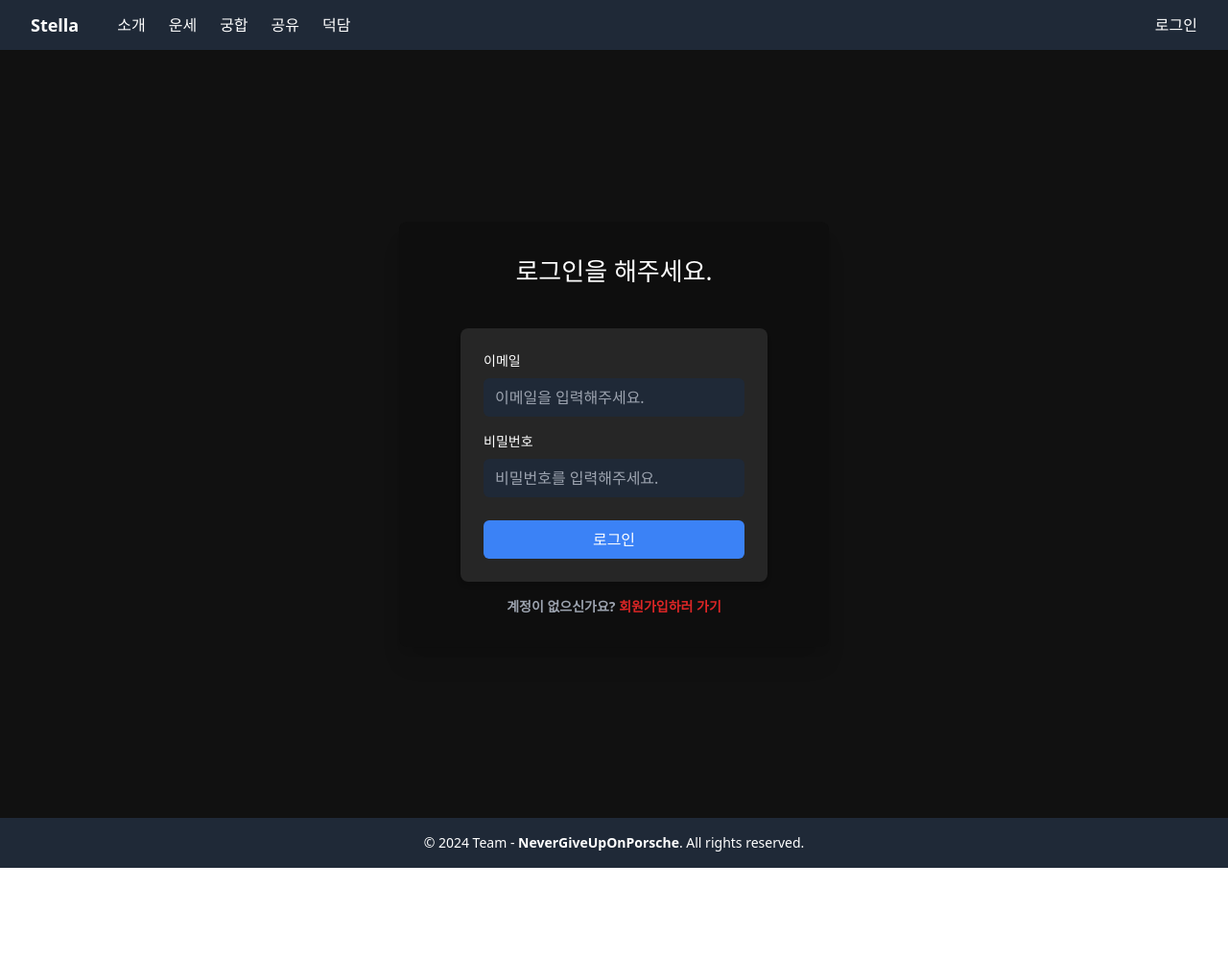
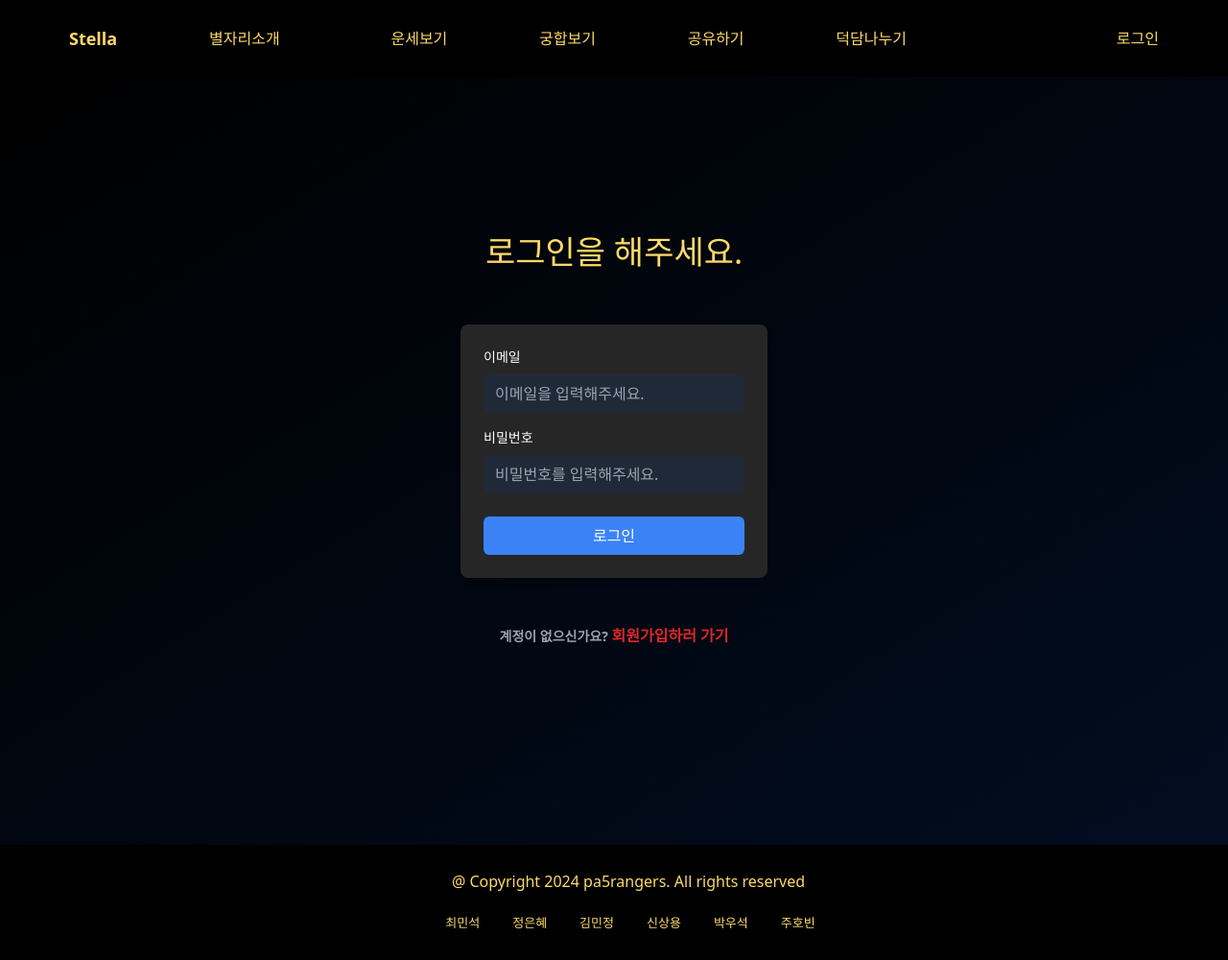
Before and after one commit to Noonsae/Horoscope-Project, a Next.js app: page /sign-in in a window 1280 px wide. Shown: the whole page at 96% size. Before the commit the page ends 904 px from the top, so only its background shows below. Built offline with nearby package versions, Linux system fonts and the light colour scheme; no server answers.

Commit message:
feat : header & footer css

```diff
--- a/src/app/(auth)/sign-in/page.tsx
+++ b/src/app/(auth)/sign-in/page.tsx
@@ -3,13 +3,13 @@ import SignInForm from './_components/SignInForm';
 
 const SignInPage: React.FC = () => {
   return (
-    <div className="flex flex-col items-center justify-center w-full min-h-screen bg-[#111]">
-      <div className="w-full max-w-md p-8 rounded-lg shadow-xl bg-[#0e0e0e]">
-        <h1 className='text-white text-center mb-10 text-[26px]'>로그인을 해주세요.</h1>
+    <div className="flex flex-col items-center justify-center w-full min-h-screen bg-gradient">
+      <div className="-mt-[50px]">
+        <h1 className="text-center mb-10 text-[34px] text-bold text-[#FFDA68] mb-[50px]">로그인을 해주세요.</h1>
         <SignInForm />
         <Link href="/sign-up">
-          <p className="text-sm text-center text-gray-400 mt-4 hover:underline font-bold">
-            계정이 없으신가요? <span className="text-red-600">회원가입하러 가기</span>
+          <p className="text-sm text-center text-gray-400 mt-4 hover:underline font-bold text-[16px] mt-[50px]">
+            계정이 없으신가요? <span className="text-red-600 text-[16px]">회원가입하러 가기</span>
           </p>
         </Link>
       </div>
--- a/src/components/layout/Footer.tsx
+++ b/src/components/layout/Footer.tsx
@@ -1,9 +1,50 @@
+import TeamInfo from '../ui/teamInfo';
+
 const Footer = () => {
+  const teamMembersInfo = [
+    {
+      name: '최민석',
+      github: 'https://github.com/Noonsae'
+    },
+    {
+      name: '정은혜',
+      github: 'https://github.com/gracejelly125'
+    },
+    {
+      name: '김민정',
+      github: 'https://github.com/minjung7'
+    },
+    {
+      name: '신상용',
+      github: 'https://github.com/tkddyd0817'
+    },
+    {
+      name: '박우석',
+      github: 'https://github.com/wooseok-react7'
+    },
+    {
+      name: '주호빈',
+      github: 'https://github.com/Hobin-joo/'
+    }
+  ];
+
   return (
-    <footer className="w-full bg-gray-800 text-white py-4 text-center">
-      <p className="text-sm">
-        &copy; 2024 Team - <span className="font-bold">NeverGiveUpOnPorsche</span>. All rights reserved.
-      </p>
+    // full-back
+
+    <footer className="bg-[#000] w-full h-[120px]">
+      {/* footer - inner */}
+      <div className="mx-auto w-full h-full max-w-[600px] py-6 text-center flex flex-col items-center justify-around">
+        {/* copyright text */}
+        <p className="mb-[15px] ml-[30px] text-[#FFDA68] text-[16px]">
+          @ Copyright 2024 pa5rangers. All rights reserved
+        </p>
+        {/* developer intro */}
+        <div className="mx-auto flex justify-between text-[13px] text-[#FFDA68]">
+          {teamMembersInfo.map((member) => (
+            <TeamInfo key={member.github} name={member.name} github={member.github} />
+          ))}
+        </div>
+      </div>
     </footer>
   );
 };
--- a/src/components/layout/Header.tsx
+++ b/src/components/layout/Header.tsx
@@ -48,28 +48,28 @@ const Header = () => {
   };
 
   return (
-    <nav className="w-full bg-gray-800 text-white">
+    <nav className="w-full h-[80px] bg-black text-[#FFDA68]">
       {/* Desktop Menu */}
-      <div className="hidden md:flex justify-between items-center px-8 py-3">
-        <div className="flex items-center">
-          <div className="text-lg font-bold mr-10">
+      <div className="w-full max-w-[1200px] mx-auto h-[80px] md:flex justify-between items-center px-8 py-3">
+        <div className="flex items-center justify-between w-[80%]">
+          <div className="text-lg font-bold text-[30px] mr-10">
             <Link href="/">Stella</Link>
           </div>
-          <div className="space-x-6">
-            <Link href="/constellation" className="hover:text-yellow-400">
-              소개
+          <div className="flex flex-row w-full justify-around items-center space-x-6 text-[16px]">
+            <Link href="/constellation" className="hover:text-yellow-400 p-5">
+              별자리소개
             </Link>
             <Link href="/horoscope" className="hover:text-yellow-400">
-              운세
+              운세보기
             </Link>
             <Link href="/chemi" className="hover:text-yellow-400">
-              궁합
+              궁합보기
             </Link>
             <Link href="/share-result" className="hover:text-yellow-400">
-              공유
+              공유하기
             </Link>
             <Link href="/guestbook" className="hover:text-yellow-400">
-              덕담
+              덕담나누기
             </Link>
           </div>
         </div>
--- /dev/null
+++ b/src/components/ui/TeamInfo.tsx
@@ -0,0 +1,21 @@
+import Link from 'next/link';
+
+const TeamInfo = ({ github, name }) => {
+  return (
+    <Link
+      href={github}
+      target="_blank"
+      rel="noopener noreferrer"
+      className="flex flex-row justify-between items-center"
+    >
+      <span className="block w-[24px] h-[24px] mx-[5px] -indent-[9999rem] bg-no-repeat bg-center bg-cover rounded-[50%]">
+        dev.{name}&#39;s github
+      </span>
+      <p className="font-medium">
+        {name}
+      </p>
+    </Link>
+  );
+};
+
+export default TeamInfo;
--- a/tailwind.config.ts
+++ b/tailwind.config.ts
@@ -13,10 +13,10 @@ const config: Config = {
         foreground: 'var(--foreground)'
       },
       backgroundImage: {
-        gradient: 'linear-gradient(to right bottom, #03020C, #070425);'
+        gradient: 'linear-gradient(to right bottom, #000, #020D20);'
       },
       animation: {
-        'spin-slow': 'spin 1s linear infinite',
+        'spin-slow': 'spin 1s linear infinite'
       },
     }
   },
```
Also changed, not shown: public/images/default_profile_img.webp (deleted).
